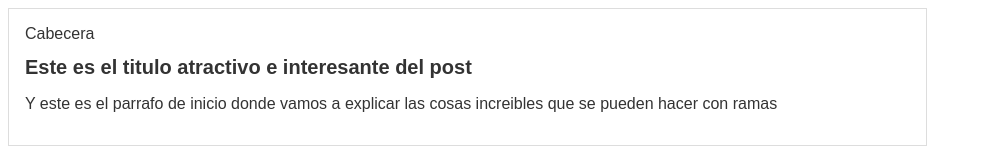
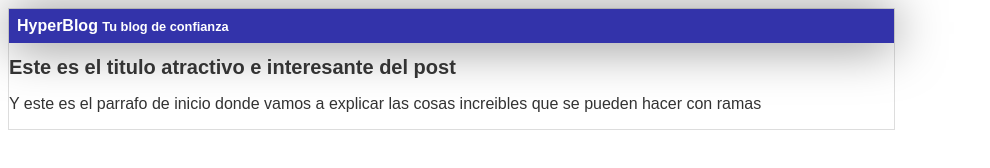
Before and after one commit to TITYEJ/HyperBlog, a plain HTML site: page blogspot.html in a window 1280 px wide. Shown: the whole page, without its empty margins (0-990 px from the left). Drawn offline with Linux system fonts and the light colour scheme.

Commit message:
Cambios en la cabecera ultimo

```diff
--- a/blogspot.html
+++ b/blogspot.html
@@ -10,7 +10,7 @@
 <body>
     <div id="container">
         <div id="cabecera">
-            Cabecera
+            HyperBlog <span id="tagline">Tu blog de confianza</span>
         </div>
         <div id="post">
             <h1>Este es el titulo atractivo e interesante del post</h1>
--- a/css/estilos.css
+++ b/css/estilos.css
@@ -5,13 +5,32 @@ body{
     font-size: 16px;
 }
 
+#cabecera{
+    background: #33a;
+    box-shadow: 0px 2px 50px 0px rgba(0, 0, 0, 0.5);
+    color: white;
+    font-weight: bold;
+    margin: 0;
+    padding: 0.5em;
+}
+
+#cabecera #tagline{
+    padding: 1em 0 0 0;
+    font-size: 0.8em;
+
+}
 #container{
     width: 70%;
-    padding: 1em;
+    padding: 0;
     text-align: left;
     border: 1px solid #DDD;
+}
 
-}
+
 #container h1{
     font-size: 20px;
 }
+
+#post{
+
+}
```
